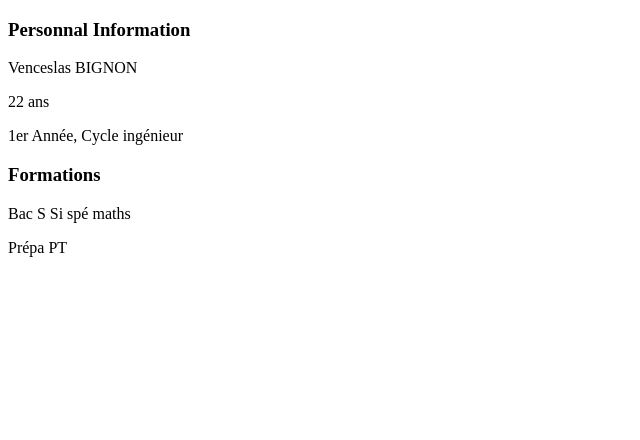
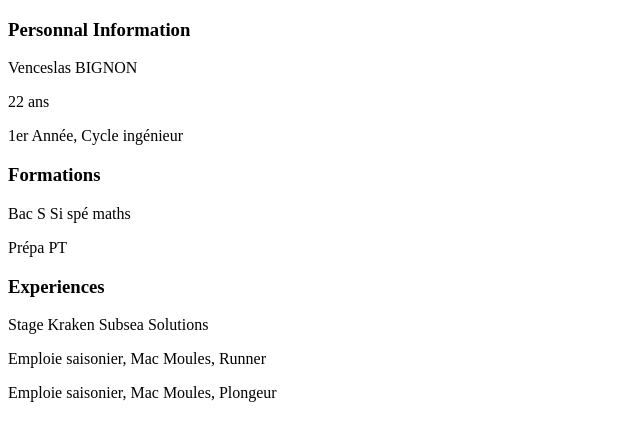
Before and after one commit to Vanouk2A/Vanouk.github.io, a plain HTML site: page index.html in a window 1280 px wide. Shown: the whole page, without its empty margins (0-640 px from the left). Drawn offline with Linux system fonts and the light colour scheme.

Commit message:
Adding Experiences

```diff
--- a/index.html
+++ b/index.html
@@ -15,6 +15,11 @@
     <h3>Formations</h3>
     <p>Bac S Si spé maths</p>
     <p>Prépa PT</p>
+
+    <h3>Experiences</h3>
+    <p>Stage Kraken Subsea Solutions</p>
+    <p>Emploie saisonier, Mac Moules, Runner</p>
+    <p>Emploie saisonier, Mac Moules, Plongeur</p>
 </body>
 
 </html>
```
